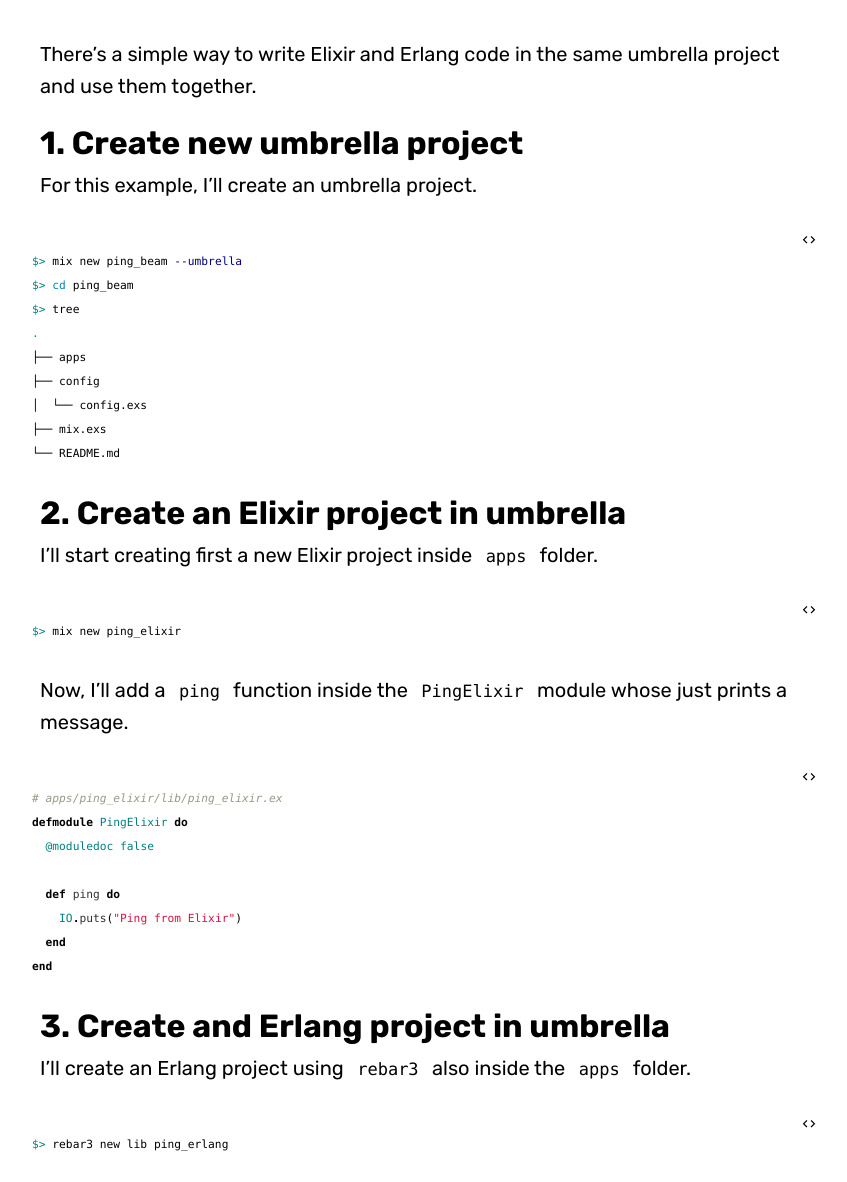
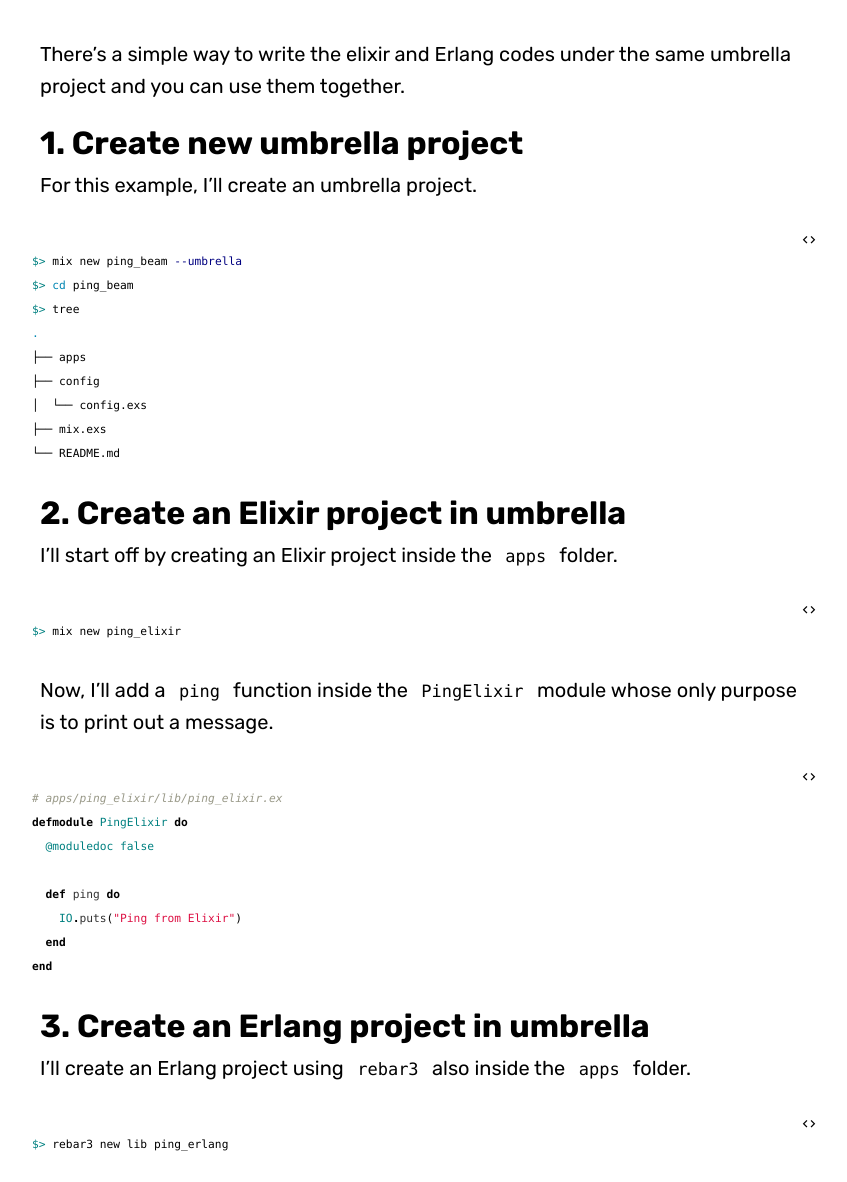
Before and after one commit to wesleimp-deprecated/wesleimp.github.io, a Jekyll site: the page built from _posts/2021-3-29-elixir-and-erlang-code-in-the-same-umbrella-project.md, in a window 1280 px wide and 1400 px high, scrolled down 562 px. Shown: the part 218-1400 px from the top of the window, without its empty margins (216-1063 px from the left). Built offline with Jekyll 4.4.1, drawn with Linux system fonts in a browser that asks for light colours; some web fonts are replaced; some of the changed text lies outside the part shown.

Commit message:
Some syntax fixes

```diff
--- a/_posts/2021-3-29-elixir-and-erlang-code-in-the-same-umbrella-project.md
+++ b/_posts/2021-3-29-elixir-and-erlang-code-in-the-same-umbrella-project.md
@@ -6,7 +6,7 @@ overlay: purple
 published: true
 ---
 
-There's a simple way to write Elixir and Erlang code in the same umbrella project and use them together.
+There's a simple way to write the elixir and Erlang codes under the same umbrella project and you can use them together.
 
 <!–-break-–>
 
@@ -26,13 +26,13 @@ $> tree
 {% endhighlight %}
 
 # 2. Create an Elixir project in umbrella
-I'll start creating first a new Elixir project inside `apps` folder.
+I'll start off by creating an Elixir project inside the `apps` folder.
 
 {% highlight sh %}
 $> mix new ping_elixir
 {% endhighlight %}
 
-Now, I'll add a `ping` function inside the `PingElixir` module whose just prints a message.
+Now, I'll add a `ping` function inside the `PingElixir` module whose only purpose is to print out a message.
 
 {% highlight elixir %}
 # apps/ping_elixir/lib/ping_elixir.ex
@@ -45,7 +45,7 @@ defmodule PingElixir do
 end
 {% endhighlight %}
 
-# 3. Create and Erlang project in umbrella
+# 3. Create an Erlang project in umbrella
 I'll create an Erlang project using `rebar3` also inside the `apps` folder.
 
 {% highlight sh %}
@@ -104,7 +104,7 @@ end
 {% endhighlight %}
 
 # 5. Running
-For testing all the code is pretty simple
+And as for the testing of the code, it's pretty simple.
 
 {% highlight sh %}
 $> iex -S mix
@@ -120,7 +120,7 @@ iex> Ping.ping()
 {% endhighlight %}
 
 # 6. Conclusion
-It's pretty simple put Elixir and Erlang code working together. With a few lines of code you get it done.
+It's a really simple process! Just put the Elixir and Earlang codes together. And with a few lines of code you'll get it done.
 
 Check the [repo](https://github.com/wesleimp/ping_beam) for more.
 
```
